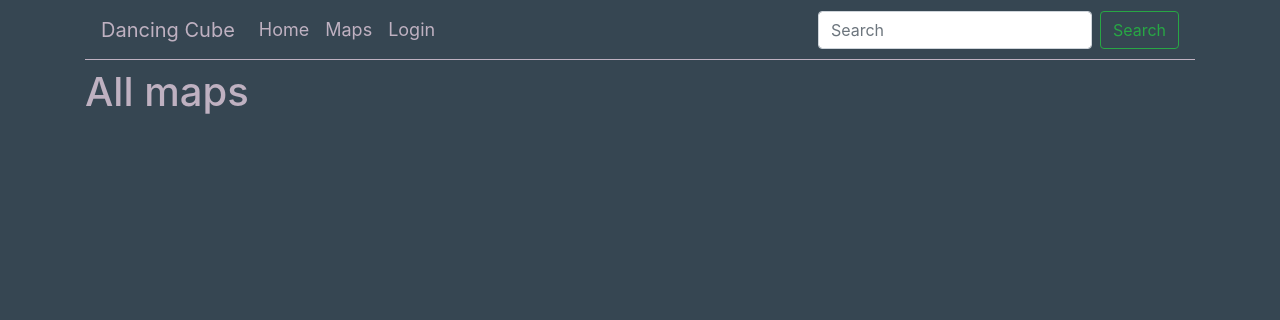
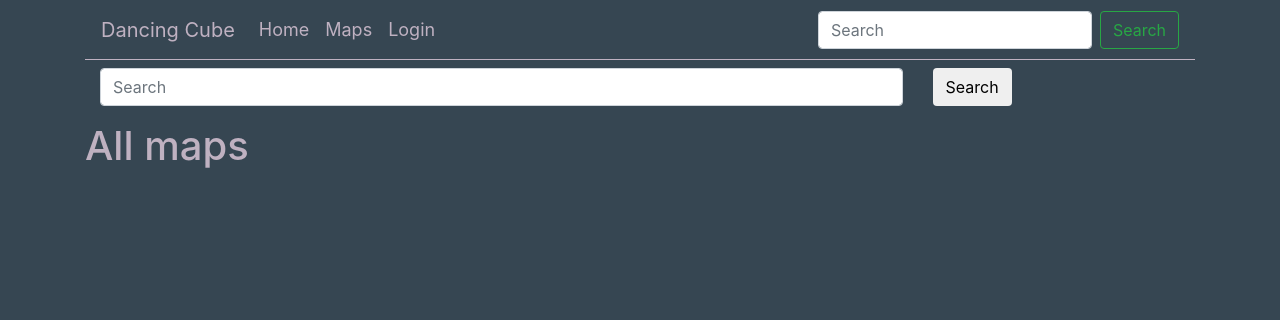
Before and after one commit to HE-Arc/DancingCubeDjango, a Django app: page /search in a window 1280 px wide. Shown: the top 320 px of the page. Run offline with Django 3.2, Linux system fonts and the light colour scheme; data that the repository does not hold is empty; parts of the project's set-up code (start-up, migrations or seed data) failed here and were passed over; some libraries are stand-ins or nearby versions.

Commit message:
close #7

```diff
--- a/dancingcubeapp/templates/dancingcubeapp/base.html
+++ b/dancingcubeapp/templates/dancingcubeapp/base.html
@@ -46,7 +46,7 @@
           {% endif %}
         </ul>
         <form class="form-inline my-2 my-lg-0" action={% url 'search' %} method="GET">
-          <input class="form-control mr-sm-2" type="search" type="search" placeholder="Search" aria-label="Search" name="q" />
+          <input class="form-control mr-sm-2" type="search" type="search" placeholder="Search" aria-label="Search" name="q" value="{{ query_term|default_if_none:"" }}" />
           <button class="btn btn-outline-success my-2 my-sm-0" type="submit">Search</button>
         </form>
       </div>
--- a/dancingcubeapp/templates/dancingcubeapp/search_result.html
+++ b/dancingcubeapp/templates/dancingcubeapp/search_result.html
@@ -3,6 +3,15 @@
 {% block title %} Search results {% endblock %}
 
 {% block content %}
+
+    <form class="form-inline" action={% url 'search' %} method="GET">
+        <div class="col-md-9 mb-3">
+            <input class="form-control" type="search" type="search" placeholder="Search" aria-label="Search" name="q" value="{{ query_term|default_if_none:"" }}" style="width:100%;"/>
+        </div>
+        <div class="col-md-3 mb-3">
+            <button class="btn" type="submit">Search</button>
+        </div>
+    </form>
 
     <h1>
         {% if query_term %}
@@ -19,7 +28,7 @@
         {% endif %}
 
     {% endif %}
-    <ul>
+    <ul style="list-style-type: none;">
     {% for map in results %}
         <li>
             <div class="card text-white bg-dark mb-3">
```
